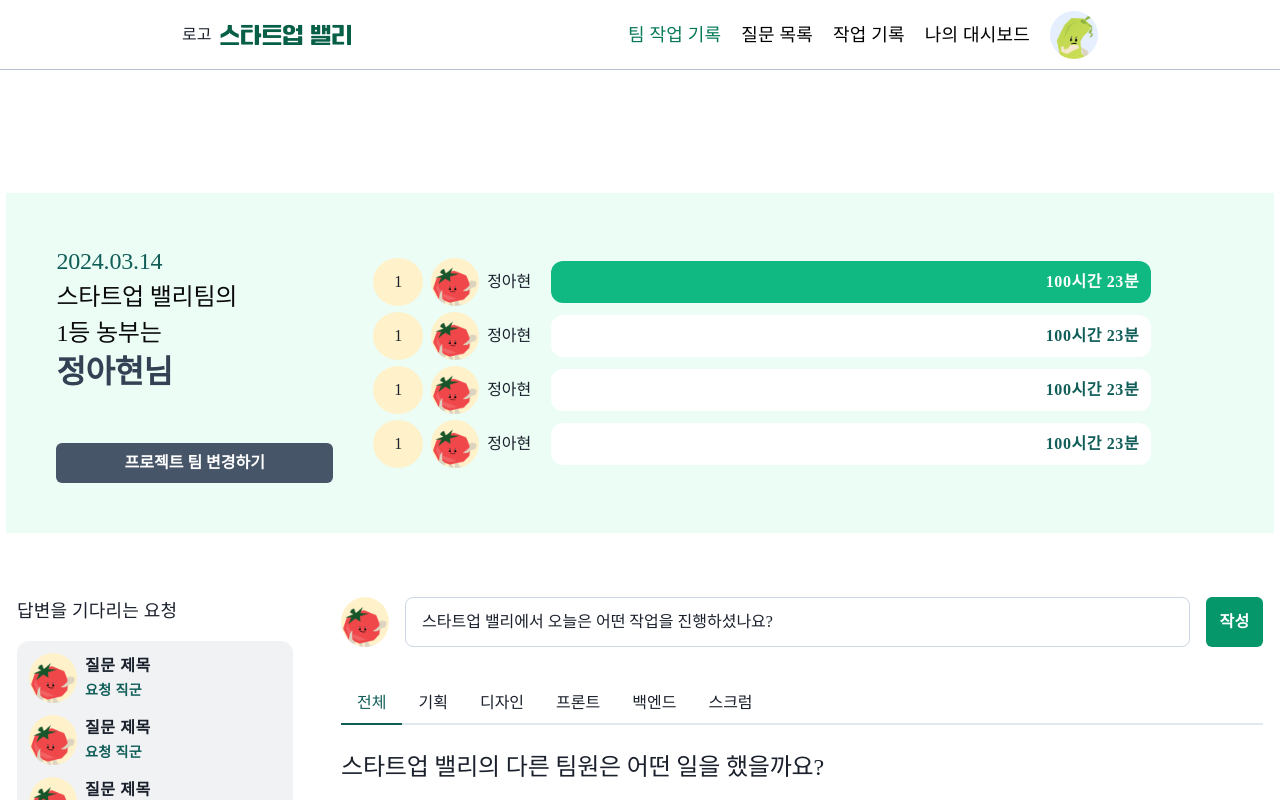
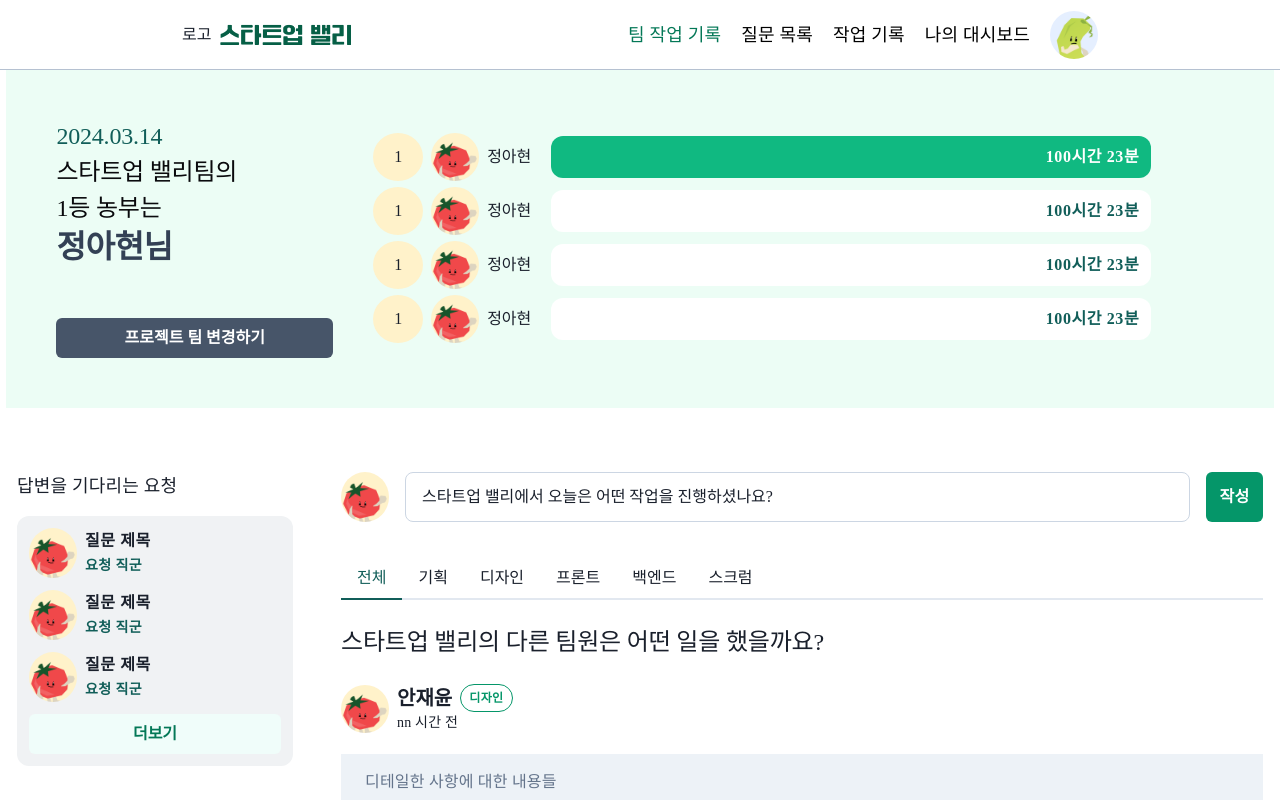
Before and after one commit to 9oormthon-univ/2024_BEOTKKOTTHON_TEAM_28_FE, a React (Vite) app: page /home in a window 1280 px wide. Shown: the top 800 px of the page. Built offline with nearby package versions, Linux system fonts and the light colour scheme; a web font is replaced by a local one.

Commit message:
fix: edit global margin

```diff
--- a/src/pages/HomePage.jsx
+++ b/src/pages/HomePage.jsx
@@ -9,7 +9,7 @@ const Tabs = ['전체', '기획', '디자인', '프론트', '백엔드', '스크
 
 const HomePage = () => {
   return (
-    <main style={{ margin: '55px auto' }}>
+    <main style={{ margin: '0px auto' }}>
       <Flex direction='column' gap='64px'>
         <Banner />
         <Flex margin='auto'>
--- a/src/pages/LoginPage.jsx
+++ b/src/pages/LoginPage.jsx
@@ -1,8 +1,9 @@
-import { InputContent, AuthBox } from '../component/common/mocules';
-import { Button, Text, Flex } from '@chakra-ui/react';
+import { AuthBox, InputContent } from '../component/common/mocules';
+import { Button, Flex, Text } from '@chakra-ui/react';
+
+import PartModal from '../component/login/PartModal';
 import { useNavigate } from 'react-router-dom';
 import { useState } from 'react';
-import PartModal from '../component/login/PartModal';
 
 const LoginPage = () => {
   const navigate = useNavigate();
@@ -22,7 +23,7 @@ const LoginPage = () => {
 
   return (
     <main>
-      <Flex>
+      <Flex margin='138px auto' height='10vh'>
         <AuthBox>
           <InputContent label='디스코드 아이디' placeholder='discord id' mt='36px' />
           <InputContent label='비밀번호 입력' placeholder='PW' mt='36px' />
--- a/src/pages/SignupPage.jsx
+++ b/src/pages/SignupPage.jsx
@@ -1,5 +1,6 @@
 import { AuthBox, InputContent } from '../component/common/mocules';
-import { Flex, Text, Checkbox, Button } from '@chakra-ui/react';
+import { Button, Checkbox, Flex, Text } from '@chakra-ui/react';
+
 import ProfileSwiper from '../component/signup/ProfileSwiper';
 
 const SignupPage = () => {
--- a/src/styles/global.css
+++ b/src/styles/global.css
@@ -102,9 +102,8 @@ body {
 
 main {
   position: relative;
-  margin: 138px auto;
+  margin: 68px auto;
   padding-bottom: 100px;
-  min-height: 120vh;
 }
 
 .react-calendar-heatmap-month-label {
```
